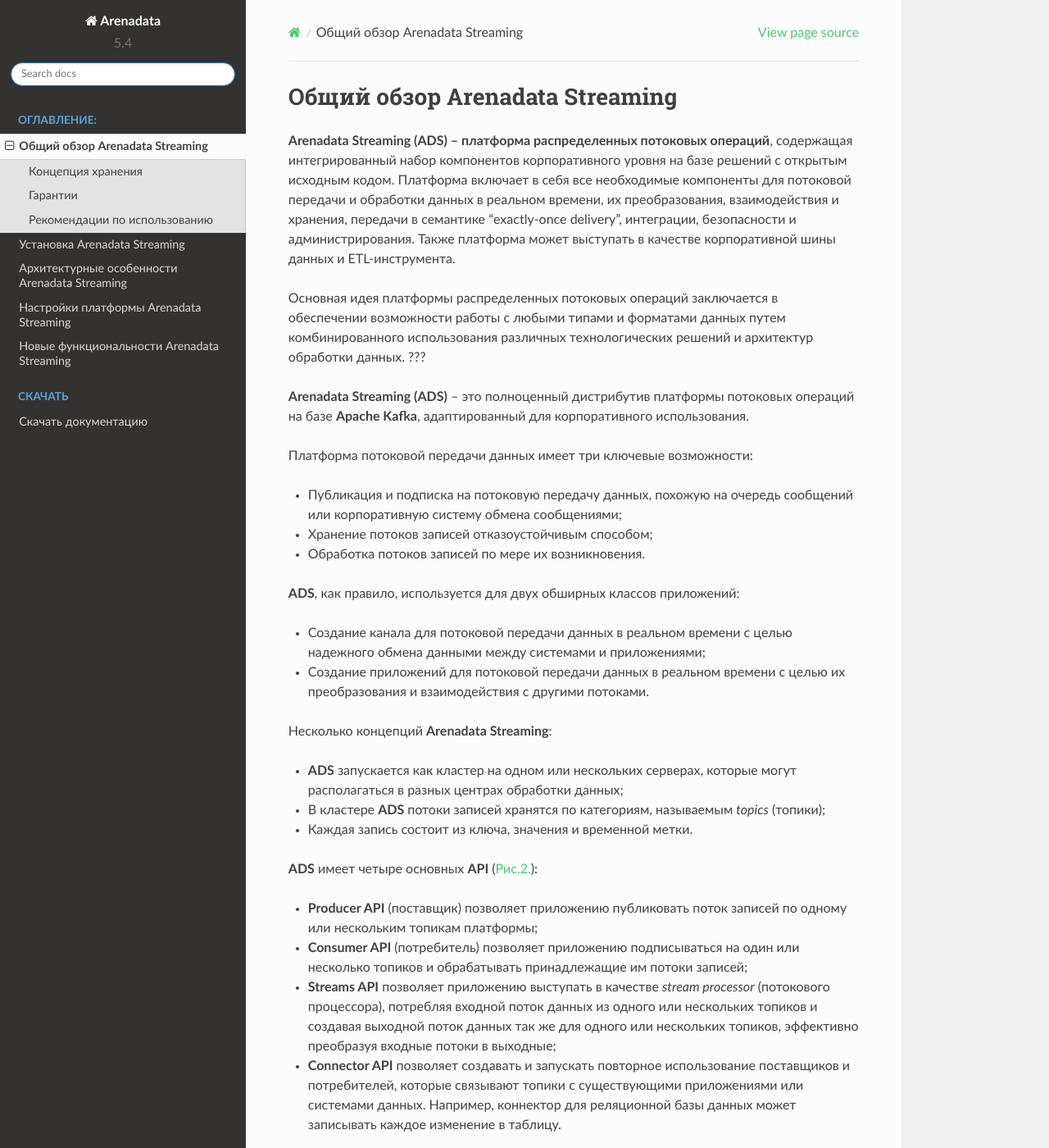
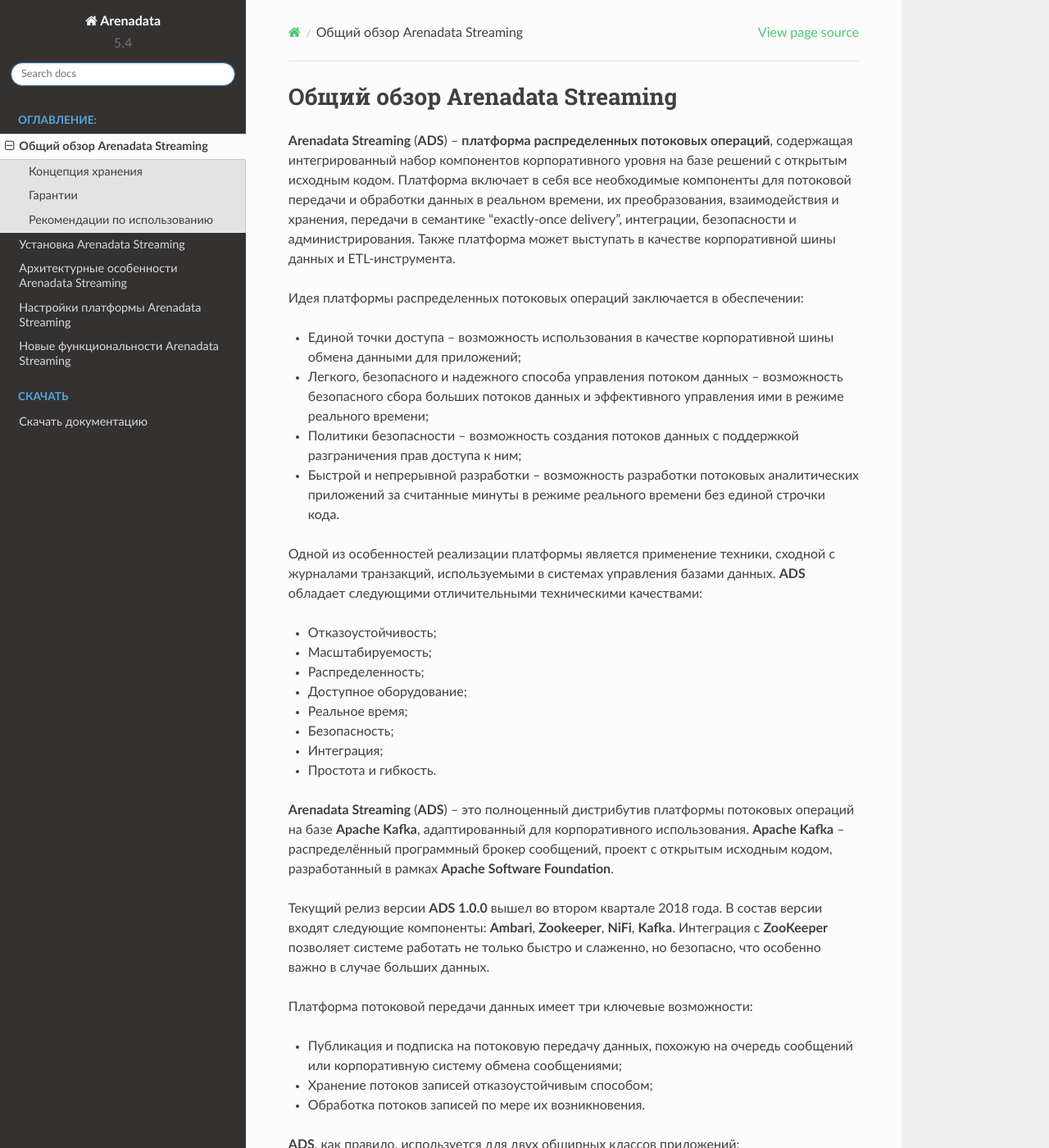
Before and after one commit to arenadata/docs_ads, a Sphinx documentation site: the page built from source/Intro/index.rst, in a window 1280 px wide and 1400 px high. Shown: the whole window at 82% size. Built offline with Sphinx 7.4.7 and the Read the Docs theme 2.0.0, drawn with Linux system fonts in a browser that asks for light colours; pages that are not in the unit, such as notebooks, are missing from menus; some of the changed text lies outside the part shown.

Commit message:
Update index.rst

```diff
--- a/source/Intro/index.rst
+++ b/source/Intro/index.rst
@@ -1,11 +1,29 @@
 Общий обзор Arenadata Streaming
 ================================
 
-**Arenadata Streaming (ADS) -- платформа распределенных потоковых операций**, содержащая интегрированный набор компонентов корпоративного уровня на базе решений с открытым исходным кодом. Платформа включает в себя все необходимые компоненты для потоковой передачи и обработки данных в реальном времени, их преобразования, взаимодействия и хранения, передачи в семантике "exactly-once delivery", интеграции, безопасности и администрирования. Также платформа может выступать в качестве корпоративной шины данных и ETL-инструмента.
+**Arenadata Streaming** (**ADS**) -- **платформа распределенных потоковых операций**, содержащая интегрированный набор компонентов корпоративного уровня на базе решений с открытым исходным кодом. Платформа включает в себя все необходимые компоненты для потоковой передачи и обработки данных в реальном времени, их преобразования, взаимодействия и хранения, передачи в семантике "exactly-once delivery", интеграции, безопасности и администрирования. Также платформа может выступать в качестве корпоративной шины данных и ETL-инструмента.
 
-Основная идея платформы распределенных потоковых операций заключается в обеспечении возможности работы с любыми типами и форматами данных путем комбинированного использования различных технологических решений и архитектур обработки данных. ???
+Идея платформы распределенных потоковых операций заключается в обеспечении:
 
-**Arenadata Streaming (ADS)** -- это полноценный дистрибутив платформы потоковых операций на базе **Apache Kafka**, адаптированный для корпоративного использования.
++ Единой точки доступа -- возможность использования в качестве корпоративной шины обмена данными для приложений;
++ Легкого, безопасного и надежного способа управления потоком данных -- возможность безопасного сбора больших потоков данных и эффективного управления ими в режиме реального времени;
++ Политики безопасности -- возможность создания потоков данных с поддержкой разграничения прав доступа к ним;
++ Быстрой и непрерывной разработки -- возможность разработки потоковых аналитических приложений за считанные минуты в режиме реального времени без единой строчки кода.
+
+Одной из особенностей реализации платформы является применение техники, сходной с журналами транзакций, используемыми в системах управления базами данных. **ADS** обладает следующими отличительными техническими качествами:
+
++ Отказоустойчивость;
++ Масштабируемость;
++ Распределенность;
++ Доступное оборудование;
++ Реальное время;
++ Безопасность;
++ Интеграция;
++ Простота и гибкость.
+
+**Arenadata Streaming** (**ADS**) -- это полноценный дистрибутив платформы потоковых операций на базе **Apache Kafka**, адаптированный для корпоративного использования. **Apache Kafka** -- распределённый программный брокер сообщений, проект с открытым исходным кодом, разработанный в рамках **Apache Software Foundation**.
+
+Текущий релиз версии **ADS 1.0.0** вышел во втором квартале 2018 года. В состав версии входят следующие компоненты: **Ambari**, **Zookeeper**, **NiFi**, **Kafka**. Интеграция с **ZooKeeper** позволяет системе работать не только быстро и слаженно, но безопасно, что особенно важно в случае больших данных.
 
 Платформа потоковой передачи данных имеет три ключевые возможности:
 
```
Also changed, not shown: other parts of source/Intro/index.rst (+1 -3 lines).
